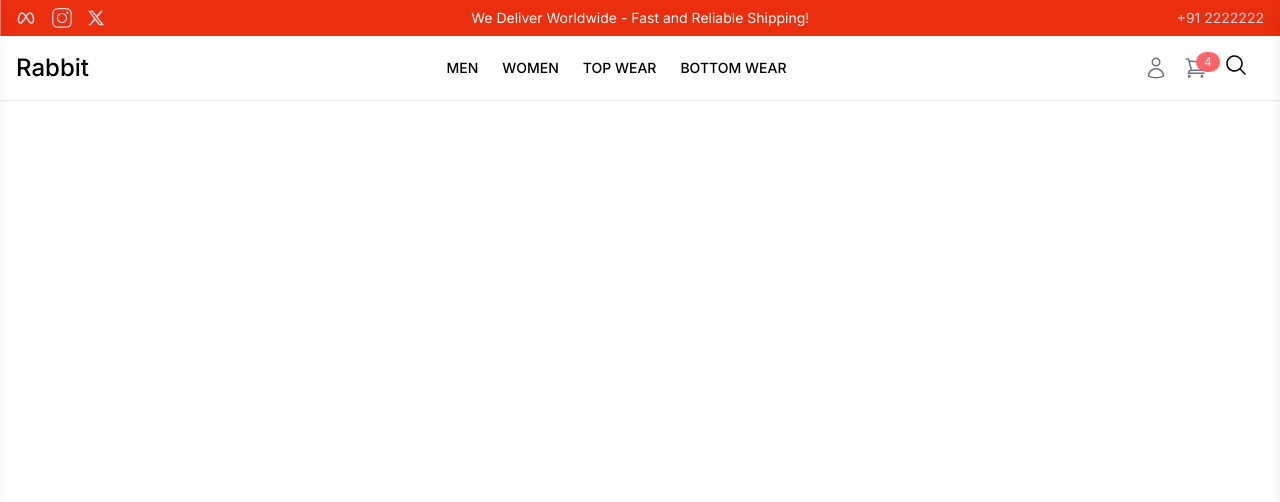
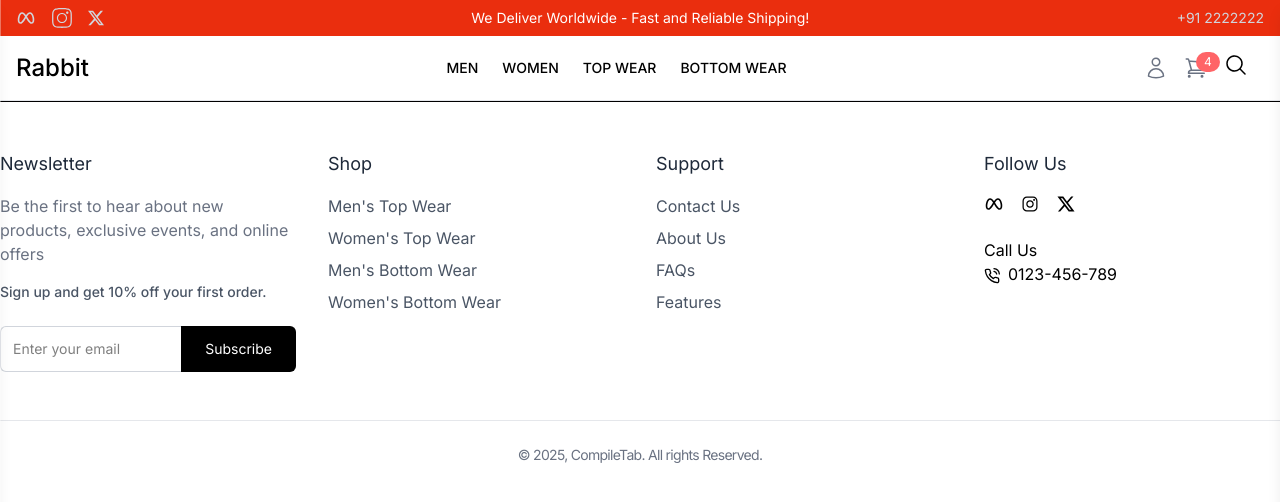
Before and after one commit to PriyanshPorwal999/E-commerce-Rabbit-, a React (Vite) app: page / in a window 1280 px wide. Shown: the top 502 px of the page. Built offline with nearby package versions, Linux system fonts and the light colour scheme.

Commit message:
Add footer component

```diff
--- a/src/components/Layout/UserLayout.jsx
+++ b/src/components/Layout/UserLayout.jsx
@@ -1,12 +1,18 @@
-import React from 'react'
-import Header from '../Common/Header'
+import React from "react";
+import Header from "../Common/Header";
+import Footer from "../Common/Footer";
+import { Outlet } from "react-router";
 
 const UserLayout = () => {
   return (
     <div>
-        <Header />
+      <Header />
+      {/* <main>
+       <Outlet />
+      </main> */}
+      <Footer />
     </div>
-  )
-}
+  );
+};
 
-export default UserLayout
+export default UserLayout;
```
